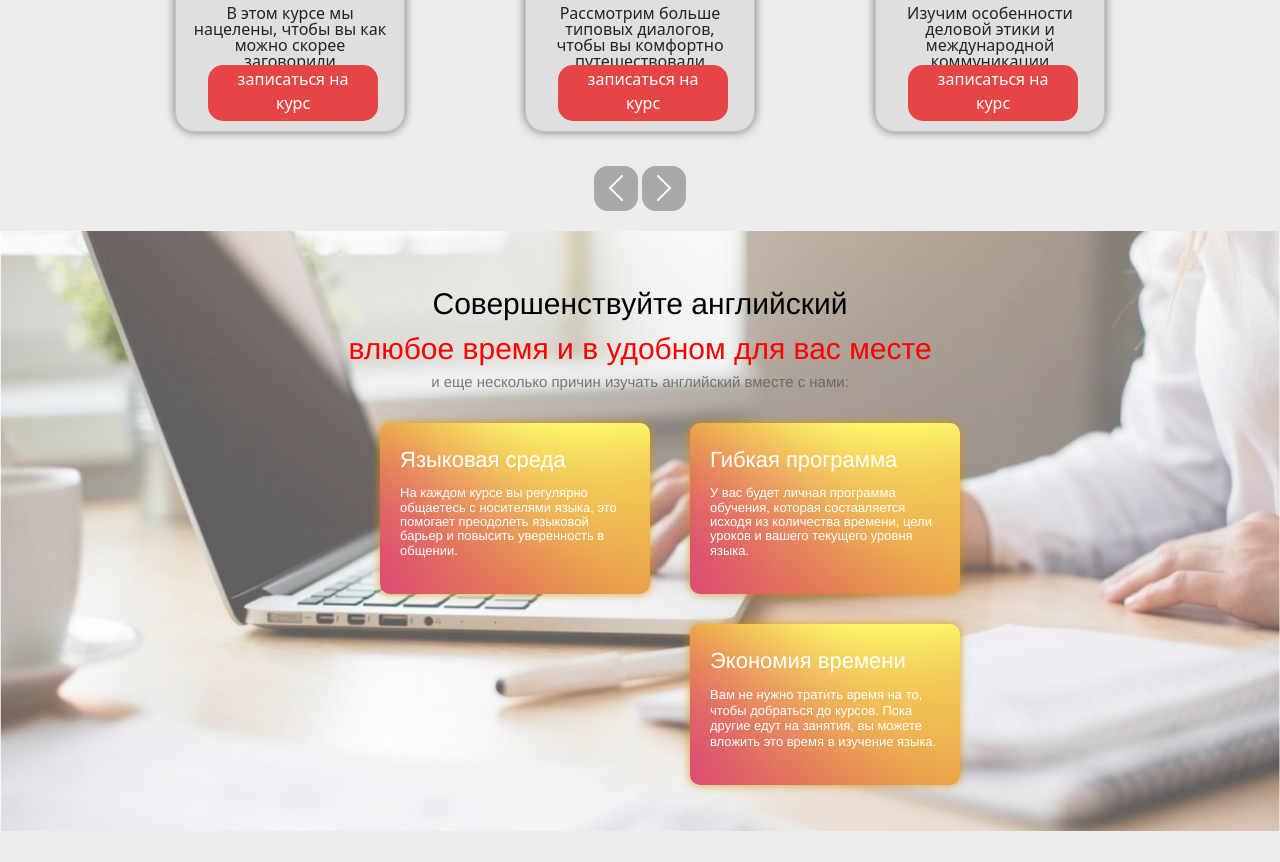
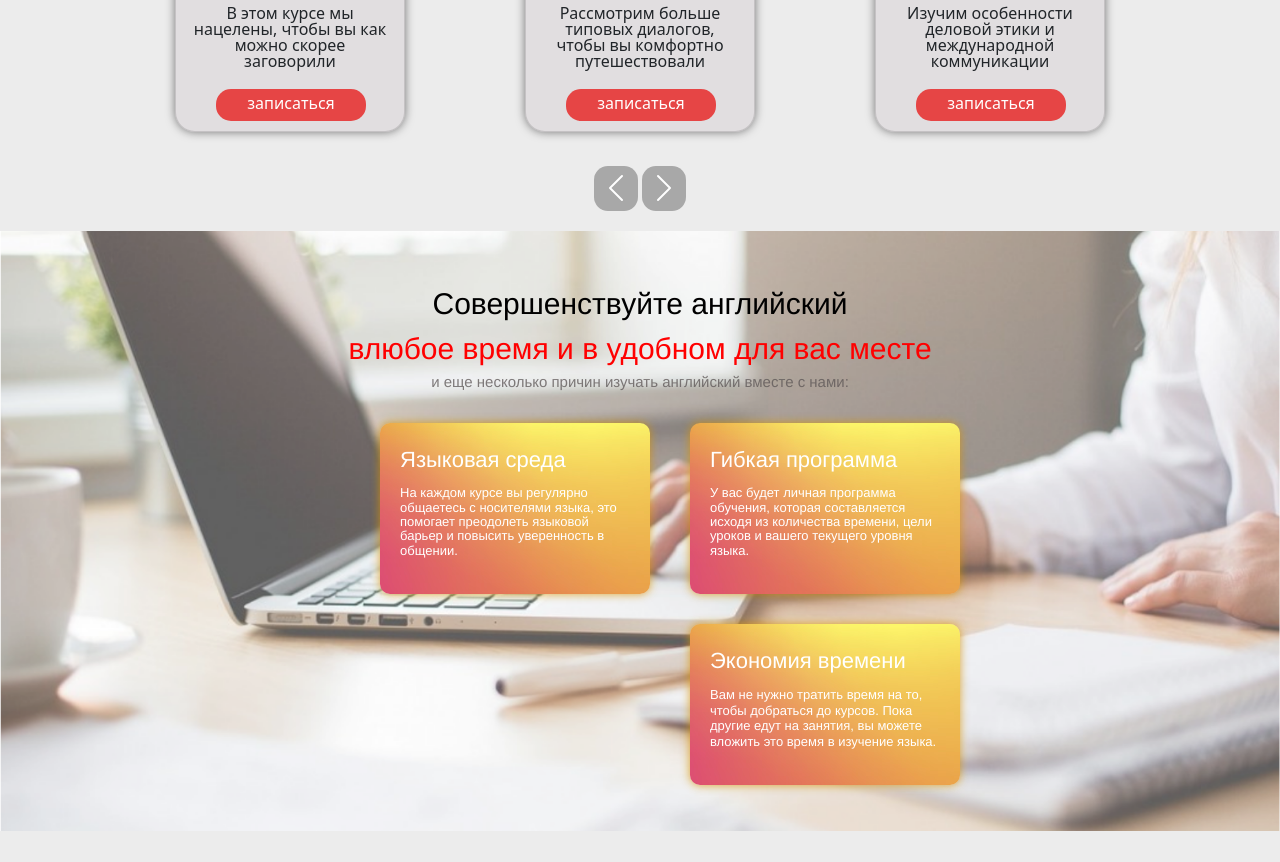
Before and after one commit to HelloBro89/lending-EnglishPage, a plain HTML site: page index.html in a window 1280 px wide. Shown: the part 1154-2016 px from the top of the page. Drawn offline with nearby package versions, Linux system fonts and the light colour scheme.

Commit message:
ref: some styles

```diff
--- a/index.html
+++ b/index.html
@@ -117,7 +117,7 @@
                                             <p class="card-style-text card-text">
                                                 В этом курсе мы нацелены, чтобы вы как можно скорее заговорили
                                             </p>
-                                            <a href="#" class="but-crsl btn btn-primary">записаться на курс</a>
+                                            <a href="#" class="but-crsl btn btn-primary">записаться</a>
                                         </div>
                                     </div>
                                 </div>
@@ -129,7 +129,7 @@
                                             <p class="card-style-text card-text">
                                                 Рассмотрим больше типовых диалогов, чтобы вы комфортно путешествовали
                                             </p>
-                                            <a href="#" class="but-crsl btn btn-primary">записаться на курс</a>
+                                            <a href="#" class="but-crsl btn btn-primary">записаться</a>
                                         </div>
                                     </div>
                                 </div>
@@ -141,7 +141,7 @@
                                             <p class="card-style-text card-text">
                                                 Изучим особенности деловой этики и международной коммуникации
                                             </p>
-                                            <a href="#" class="but-crsl btn btn-primary">записаться на курс</a>
+                                            <a href="#" class="but-crsl btn btn-primary">записаться</a>
                                         </div>
                                     </div>
                                 </div>
@@ -157,7 +157,7 @@
                                             <p class="card-style-text card-text">
                                                 Предлагаемый курс предназначен для изучения с базового уровня
                                             </p>
-                                            <a href="#" class="but-crsl btn btn-primary">записаться на курс</a>
+                                            <a href="#" class="but-crsl btn btn-primary">записаться</a>
                                         </div>
                                     </div>
                                 </div>
@@ -169,7 +169,7 @@
                                             <p class="card-style-text card-text">
                                                 Программа для детей, с интересными и позновательными уроками
                                             </p>
-                                            <a href="#" class="but-crsl btn btn-primary">записаться на курс</a>
+                                            <a href="#" class="but-crsl btn btn-primary">записаться</a>
                                         </div>
                                     </div>
                                 </div>
@@ -182,7 +182,7 @@
                                                 Изучим особенности акцента и построению речи американского английского. Курс ведут носители
                                                 из США
                                             </p>
-                                            <a href="#" class="but-crsl btn btn-primary">записаться на курс</a>
+                                            <a href="#" class="but-crsl btn btn-primary">записаться</a>
                                         </div>
                                     </div>
                                 </div>
--- a/styles/headerStyles.css
+++ b/styles/headerStyles.css
@@ -223,12 +223,13 @@ body {
 
 .but-crsl {
     position: absolute;
-    margin-left: -82px;
+    margin-left: -74px;
     padding-top: 2px;
     width: 170px;
     bottom: 10px;
     border: none;
     background-color: #e64545;
+    max-width: 150px;
 }
 
 .but-crsl:hover {
```
